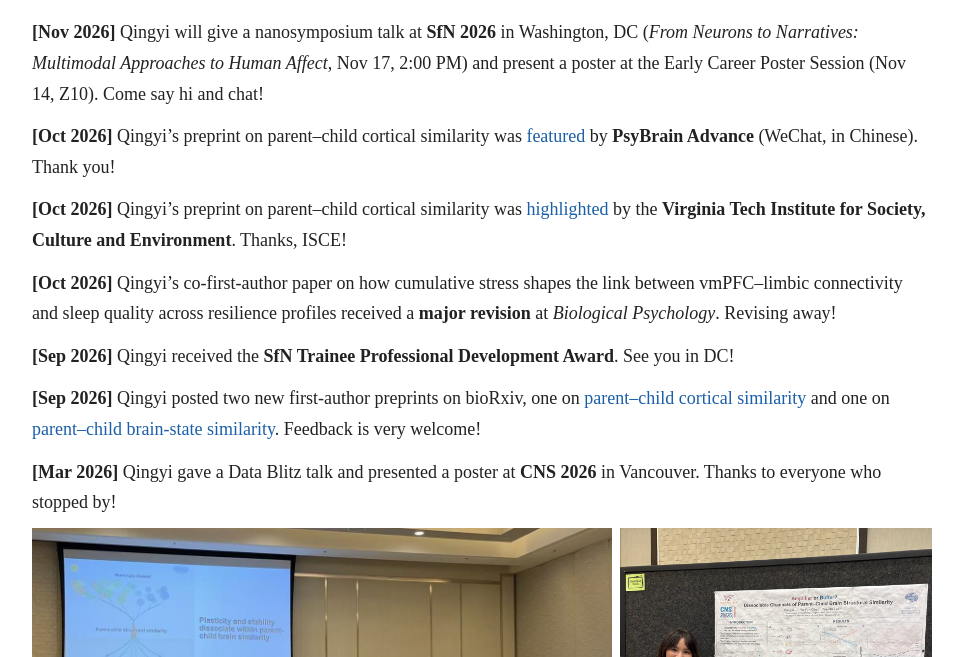
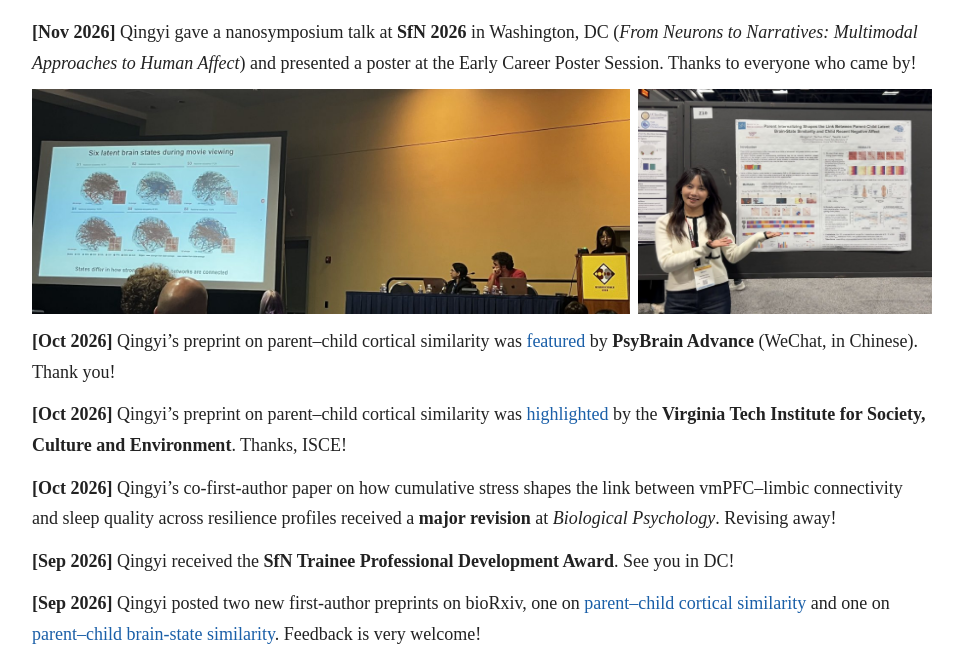
Before and after one commit to QingyiLi071/QingyiLi071.github.io, a plain HTML site: page news.html in a window 1280 px wide. Shown: the part 143-800 px from the top of the page, without its empty margins (158-1121 px from the left). Drawn offline with Linux system fonts and the light colour scheme.

Commit message:
News: add SfN 2026 talk and poster photos; CV: add intLANG manuscript
Co-Authored-By: Claude Opus 5.5 <noreply@anthropic.com>

```diff
--- a/news.html
+++ b/news.html
@@ -18,7 +18,8 @@
 <h1>News</h1>
 <div class="section" style="margin-top:20px">
 <ul class="news">
-  <li><span class="d">[Nov 2026]</span> Qingyi will give a nanosymposium talk at <strong>SfN 2026</strong> in Washington, DC (<em>From Neurons to Narratives: Multimodal Approaches to Human Affect</em>, Nov 17, 2:00 PM) and present a poster at the Early Career Poster Session (Nov 14, Z10). Come say hi and chat!</li>
+  <li><span class="d">[Nov 2026]</span> Qingyi gave a nanosymposium talk at <strong>SfN 2026</strong> in Washington, DC (<em>From Neurons to Narratives: Multimodal Approaches to Human Affect</em>) and presented a poster at the Early Career Poster Session. Thanks to everyone who came by!
+    <div class="pics"><img style="flex:2.65" src="img/sfn_talk.jpg" alt="Nanosymposium talk at SfN 2026"><img style="flex:1.30" src="img/sfn_poster.jpg" alt="Poster at SfN 2026"></div></li>
   <li><span class="d">[Oct 2026]</span> Qingyi’s preprint on parent–child cortical similarity was <a href="https://mp.weixin.qq.com/s/Hzd30h49HAinkQFNxqP1Mg">featured</a> by <strong>PsyBrain Advance</strong> (WeChat, in Chinese). Thank you!</li>
   <li><span class="d">[Oct 2026]</span> Qingyi’s preprint on parent–child cortical similarity was <a href="https://www.linkedin.com/posts/virginia-tech-institute-for-society-culture-and-environment_vtresearch-virginiatech-adolescentmentalhealth-activity-7519390249710571520-pSMK">highlighted</a> by the <strong>Virginia Tech Institute for Society, Culture and Environment</strong>. Thanks, ISCE!</li>
   <li><span class="d">[Oct 2026]</span> Qingyi’s co-first-author paper on how cumulative stress shapes the link between vmPFC–limbic connectivity and sleep quality across resilience profiles received a <strong>major revision</strong> at <em>Biological Psychology</em>. Revising away!</li>
```
Also changed, not shown: img/sfn_poster.jpg (added), img/sfn_talk.jpg (added), 1 other file.
